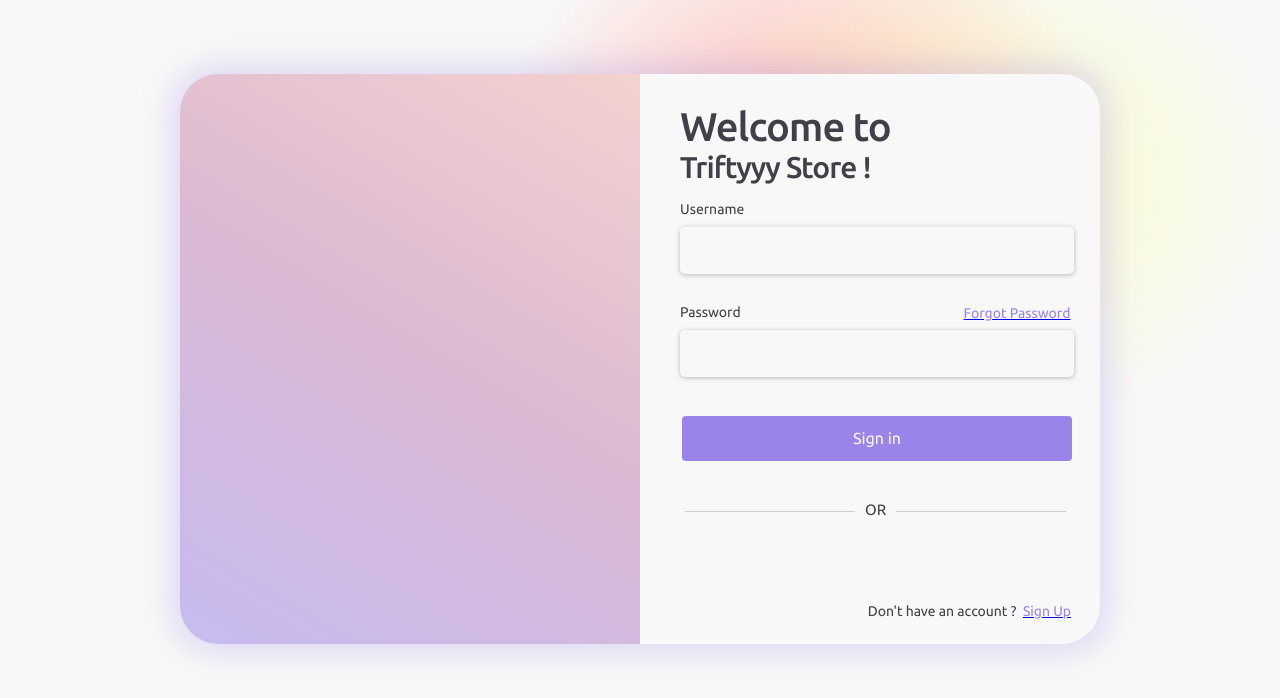
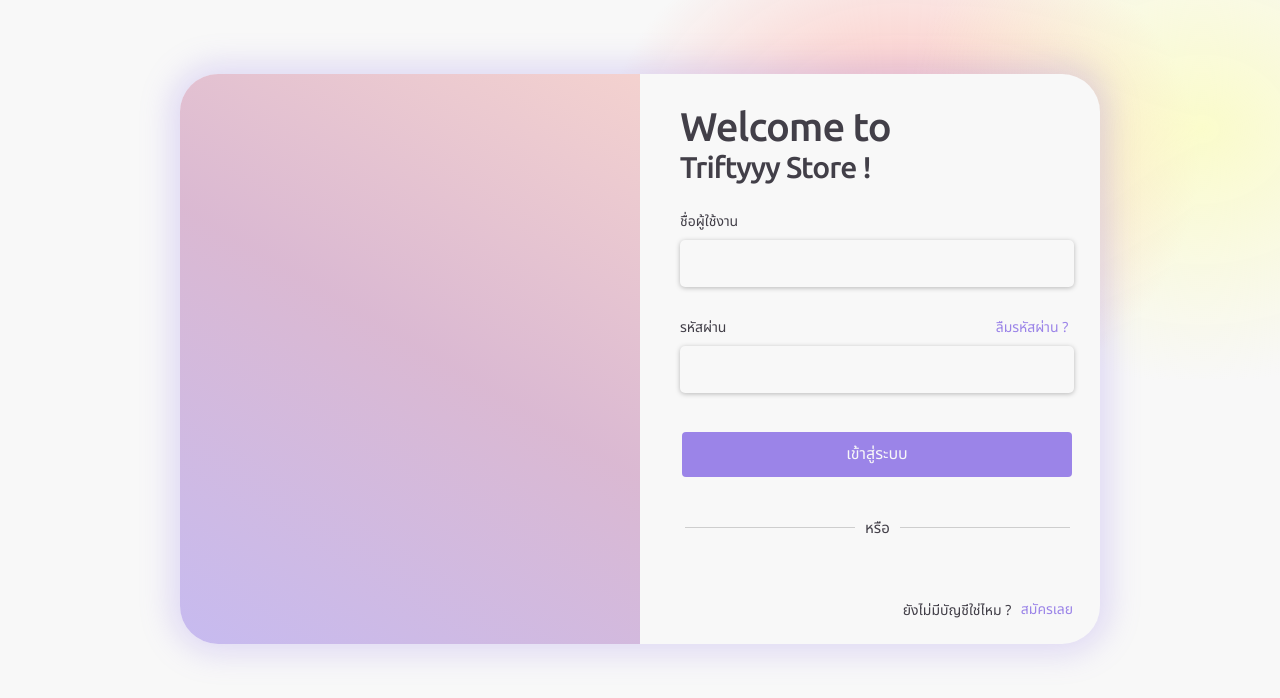
Before and after one commit to crushyz007/Frontend-ThirftyyyStore, a React (Create React App) app: page / in a window 1280 px wide. Shown: the top 698 px of the page. Built offline with nearby package versions, Linux system fonts and the light colour scheme.

Commit message:
login signup done

```diff
--- a/src/css/login.css
+++ b/src/css/login.css
@@ -1,5 +1,5 @@
 @import url('https://fonts.googleapis.com/css2?family=Ubuntu:wght@300;400;500&display=swap');
-
+@import url('https://fonts.googleapis.com/css2?family=Noto+Sans+Thai:wght@300;400;500&display=swap');
 body{
     background-color: #F8F8F8;
     height: 100%;
@@ -8,21 +8,22 @@ body{
     display: flex;
     align-items: center;
 }
+
 .winkle{
-    position: absolute;
+    position: fixed;
     width: 600px;
     height: 510px;
     border-radius: 1px;
     z-index: -1;
 }
 .winkle1{
-    top: -14vw;
-    left: 25vw;
+    top: -90px;
+    left: 600px;
     background: radial-gradient(50% 50% at 49.94% 49.57%, #FFBDB6 0%, rgba(255, 255, 255, 0) 100%);
 }
 .winkle2{
-    top: -12vw;
-    left: 40vw;
+    top: -130px;
+    left: 900px;
     background: radial-gradient(50% 50% at 50.38% 50.81%, rgba(253, 255, 163, 0.53) 0%, rgba(255, 255, 255, 0) 100%);
 }
 .box{
@@ -69,17 +70,18 @@ body{
 
 .form-group
 {
+    margin-top:40px;
     margin-left: 40px;
 }
 .form-group label{
     display:flex;
     font-weight:400;
     font-size: 14px;
-    font-family: 'Ubuntu', sans-serif !important;
+    font-family: 'Noto Sans Thai', sans-serif !important;
     color: #423F48;
     flex-direction: row;
     margin-top: 30px;
-    margin-bottom: 10px;
+    margin-bottom: 8px;
 
 }
 
@@ -105,7 +107,7 @@ body{
     border: none;
     border-radius: 4px;
     color: #F8F8F8;
-    font-family: 'Ubuntu', sans-serif !important;
+    font-family: 'Noto Sans Thai', sans-serif !important;
     font-weight:400;
     font-size: 16px;
     margin-top: 10%;
@@ -130,35 +132,37 @@ body{
 }
 .font3{
     font-size: 15px;
-    font-family: 'Ubuntu', sans-serif !important;
+    font-family: 'Noto Sans Thai', sans-serif !important;
     color: #423F48;
+    font-weight: 400;
     margin-top: -10px;
     margin-left: 10px;
     margin-right: 10px;
 }
 
+.font5{
+    margin-top: -317px;
+    margin-left: 350px;
+    font-family: 'Noto Sans Thai', sans-serif !important;
+    font-weight: 400;
+}
 .font4{
     font-size: 14px;
-    font-family: 'Ubuntu', sans-serif !important;
+    font-family: 'Noto Sans Thai', sans-serif !important;
     color: #423F48;
     font-weight: 400;
-    margin-top: 70px;
-    margin-left: 170px;
+    margin-top: 45px;
+    margin-left: 200px;
 }
-
-.font5{
-    margin-top: -328px;
-    margin-left: 320px;
-}
-
 .font7{
-    margin-top: -30px;
+    margin-top: -36px;
     margin-left: 380px;
+    font-family: 'Noto Sans Thai', sans-serif !important;
 }
 
 .purplefont{
     font-size: 14px;
-    font-family: 'Ubuntu', sans-serif !important;
+    font-family: 'Ubuntu', sans-serif ;
     color: #9B84E8;
     font-weight: 400;
 }
--- a/src/css/register.css
+++ b/src/css/register.css
@@ -11,21 +11,32 @@
     margin-top: 8% !important;
 
 }
+.winkle3{
+    top: 320px;
+    left: 120px;
+    background: radial-gradient(50% 50% at 49.81% 47.16%, #FFC9C1 0%, rgba(255, 255, 255, 0) 100%);
+
+}
+.winkle4{
+    top: 100px;
+    left: 150px;
+    background: radial-gradient(50% 50% at 53.31% 53.88%, rgba(255, 119, 184, 0.53) 0%, rgba(255, 255, 255, 0) 100%);
+}
 .font__groupRegister{
-    margin-top: 30px;
+    margin-top: 25px;
     margin-left: 40px;
 }
 .form-groupRegister{
-    margin-top: 20px;
+    margin-top: 10px;
 }
 .form-groupRegister label{
     display:flex;
     font-weight:400;
     font-size: 14px;
-    font-family: 'Ubuntu', sans-serif !important;
+    font-family: 'Noto Sans Thai', sans-serif !important;
     color: #423F48;
     flex-direction: row;
-    margin-bottom: 10px;
+    margin-bottom: 5px;
 }
 .form-groupRegister input{
     width: 390px;
@@ -45,14 +56,15 @@
 }
 .font6{
     font-size: 14px;
-    font-family: 'Ubuntu', sans-serif !important;
+    font-family: 'Noto Sans Thai', sans-serif !important;
     color: #423F48;
     font-weight: 400;
     margin-top: 20px;
-    margin-left: 150px;
+    margin-left: 190px;
 }
 
 .font8{
-    margin-top: -16px;
-    margin-left: 210px;
+    margin-left: 170px;
+    margin-top: -22px;
+    font-family: 'Noto Sans Thai', sans-serif !important;
 }
--- a/src/css/reset.css
+++ b/src/css/reset.css
@@ -1,13 +1,79 @@
 @import url('https://fonts.googleapis.com/css2?family=Ubuntu:wght@300;400;500&display=swap');
-
+@import url('https://fonts.googleapis.com/css2?family=Noto+Sans+Thai:wght@300&display=swap');
 .boxReset{
-    display:flex;
+    display: flex;
     width: 550px;
     height: 440px;
     background: #F8F8F8;
     box-shadow: 0px 0px 30px 10px rgba(155, 132, 232, 0.26);
     border-radius: 38px;
     /* justify-content: center; */
+    align-items: left;
     margin-top: 25% !important;
+}
+
+.winkle5{
+    top: 300px;
+    left:700px;
+    background: radial-gradient(50% 50% at 46.13% 52.39%, #FFBDB6 0%, rgba(255, 255, 255, 0) 100%);
+}
+.winkle6{
+    top:300px;
+    left:500px;
+    background: radial-gradient(50% 50% at 49.38% 44.51%, rgba(226, 213, 255, 0.53) 0%, rgba(255, 255, 255, 0) 100%);
 
 }
+
+.font9{
+    position: absolute;
+    font-weight:500;
+    font-size: 30px;
+    font-family: 'Noto Sans Thai', sans-serif !important;
+    color: #423F48;
+    margin-top: 80px;
+    margin-left: 55px;
+
+}
+.font10{
+    position: absolute;
+    font-weight:500;
+    font-size: 18px;
+    font-family: 'Noto Sans Thai', sans-serif !important;
+    color: #423F48;
+    margin-top: 130px;
+    margin-left: 55px;
+}
+.font__groupReset{
+    margin-top: 200px;
+    margin-left: 55px;
+}
+.font__groupReset label{
+    display:flex;
+    font-family: 'Noto Sans Thai', sans-serif !important;
+    font-weight:500;
+    font-size: 18px;
+    color: #423F48;
+    margin-bottom: 8px;
+
+}
+.font__groupReset input{
+    width: 440px;
+    height: 45px;
+    background-color: #F8F8F8;
+    border: none;
+    box-shadow: 0px 1px 5px 0px rgba(0, 1, 0, 0.26);
+    border-radius: 5px;
+    color:#423F48;
+    text-indent:10px;
+}
+.buttonReset{
+    position: fixed;
+    width: 200px !important;
+    margin-top:320px;
+    margin-left:175px;
+}
+.font11{
+    font-family: 'Noto Sans Thai', sans-serif !important;
+    margin-top:370px;
+    margin-left:-440px;
+}
--- a/src/pages/login.jsx
+++ b/src/pages/login.jsx
@@ -20,28 +20,28 @@ const Login = () => {
                     </div>
                     <form className="form-group">
                         <div className="item1">
-                            <label >Username <br /></label>
+                            <label >ชื่อผู้ใช้งาน <br /></label>
                             <input type="text" name="uname" />
                         </div >
                         <div className="item2">
-                            <label >Password <br /></label>
+                            <label >รหัสผ่าน <br /></label>
                             <input type="password" name="pass" />
                         </div>
                         <div>
-                                <button className="button">Sign in</button>
+                                <button className="button">เข้าสู่ระบบ</button>
                         </div>
                     </form>
 
                     <div className="line-group">
                         <div className="line"></div>
-                        <p className="font3">OR</p>
+                        <p className="font3">หรือ</p>
                         <div className="line"></div>
                     </div>
 
-                    <p className="font4">Don't have an account ?</p>
-                    <Link to='/register'><p className="purplefont font7"> Sign Up</p></Link>
+                    <p className="font4">ยังไม่มีบัญชีใช่ไหม ?</p>
+                    <Link to='/register' style={{ textDecoration: 'none' }}><p className="purplefont font7"> สมัครเลย</p></Link>
 
-                    <Link to="/reset"><p className="purplefont font5">Forgot Password</p></Link>
+                    <Link to="/reset" style={{ textDecoration: 'none' }}><p className="purplefont font5">ลืมรหัสผ่าน ?</p></Link>
                 </div>
 
             </div>
--- a/src/pages/register.jsx
+++ b/src/pages/register.jsx
@@ -5,6 +5,10 @@ import '../css/register.css'
 const Register = () => {
     return (
         <div>
+            <div className="winkle">
+                <div class="winkle winkle3"></div>
+                <div class="winkle winkle4"></div>
+            </div>
 
             <div className="box">
                 <div class="linearbox"></div>
@@ -14,29 +18,29 @@ const Register = () => {
 
                             <form className="form-groupRegister">
                                 <div className="itemindent">
-                                    <label >Username <br /></label>
+                                    <label >ชื่อผู้ใช้งาน <br /></label>
                                     <input type="text" name="uname" />
                                 </div>
                                 <div className="itemindent">
-                                    <label >Email address <br /></label>
+                                    <label >อีเมล <br /></label>
                                     <input type="text" name="email" />
                                 </div>
                                 <div className="itemindent">
-                                    <label >Password <br /></label>
-                                    <input type="text" name="pass" />
+                                    <label >รหัสผ่าน <br /></label>
+                                    <input type="password" name="pass" />
                                 </div>
                                 <div className="itemindent">
-                                    <label >Confirm Password <br /></label>
-                                    <input type="text" name="cpass" />
+                                    <label >ยืนยันรหัสผ่าน <br /></label>
+                                    <input type="password" name="cpass" />
                                 </div>
                                 <div>
-                                <button className="button buttonRegister">Start Now !</button>
+                                <button className="button buttonRegister">เริ่มกันเลย !</button>
                                 </div>
                             </form>
 
                         </div>
-                        <p className="font6">Already have an account?
-                        <Link to="/"><p className="purplefont font8">Log in</p> </Link></p>
+                        <p className="font6">มีบัญชีแล้วใช่ไหม ?
+                        <Link to="/" style={{ textDecoration: 'none' }}><p className="purplefont font8">เข้าสู่ระบบ</p> </Link></p>
                     </div>
             </div>
 
--- a/src/pages/reset.jsx
+++ b/src/pages/reset.jsx
@@ -5,8 +5,24 @@ import '../css/reset.css'
 const Reset = () =>{
     return(
         <div>
-            <div className="boxReset"></div>
+            <div className="winkle">
+                <div class="winkle winkle5"></div>
+                <div class="winkle winkle6"></div>
+            </div>
+
+            <div className="boxReset">
+                    <div className="font9 ">ลืมรหัสผ่าน ?</div>
+                    <div className="font10">กรุณาใส่อีเมลของคุณ เราจะทำการส่งลิงก์เพื่อตั้งรหัสผ่านใหม่
+                    <br /></div><div className="font10"><br />ไปยังอีเมลของคุณ</div>
+            <div className="font__groupReset">
+                <label >อีเมลของคุณ <br /></label>
+                <input type="text" name="uname" />
+            </div>
+            <button className="button buttonReset">ยืนยัน</button>
+            <Link to='/' style={{ textDecoration: 'none' }}><div className="purplefont font11">กลับไปเข้าสู่ระบบ</div></Link>
+            </div>
         </div>
+
     )
 }
 
```
